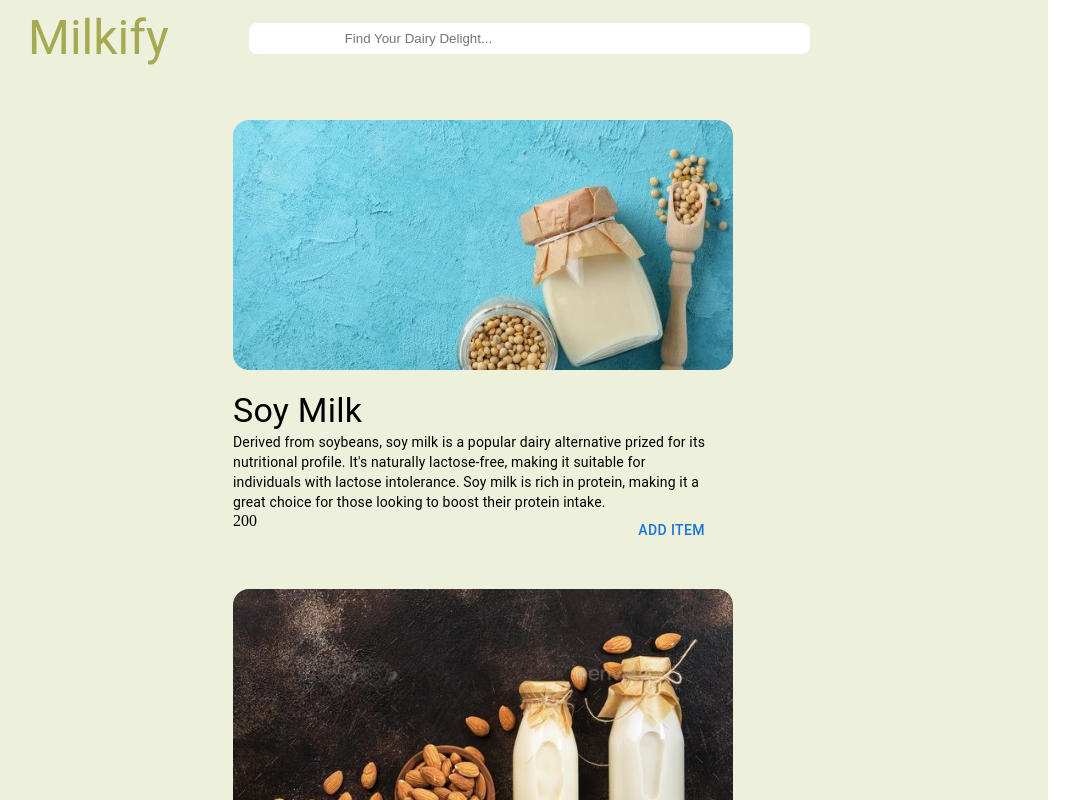
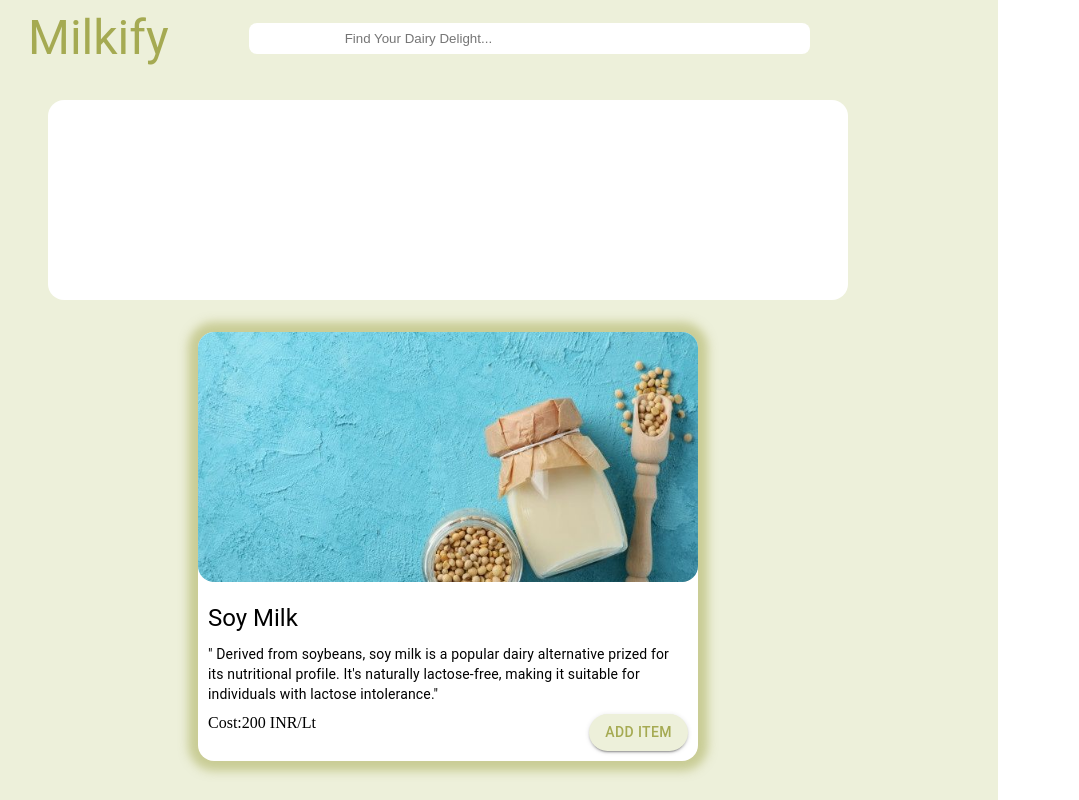
Before and after one commit to singh-ritu/Milkify, a React (Vite) app: page /menu in a window 1280 px wide. Shown: the top 800 px of the page, without its empty margins (2-1081 px from the left). Built offline with nearby package versions, Linux system fonts and the light colour scheme.

Commit message:
Added css to menu-items

```diff
--- a/src/Menu/Menu.tsx
+++ b/src/Menu/Menu.tsx
@@ -12,6 +12,8 @@ function Menu() {
           <MenuNavbar />
         </div>
         <div className="menu-items">
+          <div className="milk-category"></div>
+
           {itemsArray.map((item: itemsType) => (
             <div className="item-box">
               <div className="itemImg-container">
@@ -24,24 +26,34 @@ function Menu() {
               </div>
               <div className="item-details">
                 <div className="item-name">
-                  <Typography variant="h4" component="div">
+                  <Typography variant="h5" component="div">
                     {item.name}
                   </Typography>
                 </div>
                 <div>
                   <Typography variant="body2" component="div">
-                    {item.details}
+                    " {item.details}"
                   </Typography>
                 </div>
                 <div
                   style={{
                     display: "flex",
                     justifyContent: "space-between",
+                    paddingTop: "10px",
                   }}
                 >
-                  <div>{item.price} </div>
+                  <div>Cost:{item.price} INR/Lt</div>
                   <div>
-                    <Button>Add Item</Button>
+                    <Button
+                      variant="contained"
+                      style={{
+                        borderRadius: "24px",
+                        backgroundColor: "#edf0da",
+                        color: "#a5aa52",
+                      }}
+                    >
+                      Add Item
+                    </Button>
                   </div>
                 </div>
               </div>
--- a/src/Menu/MenuItems.ts
+++ b/src/Menu/MenuItems.ts
@@ -16,7 +16,7 @@ export let itemsArray: Array<itemsType> = [
     image: soy,
     name: "Soy Milk",
     details:
-      "Derived from soybeans, soy milk is a popular dairy alternative prized for its nutritional profile. It's naturally lactose-free, making it suitable for individuals with lactose intolerance. Soy milk is rich in protein, making it a great choice for those looking to boost their protein intake. ",
+      "Derived from soybeans, soy milk is a popular dairy alternative prized for its nutritional profile. It's naturally lactose-free, making it suitable for individuals with lactose intolerance.",
     price: 200,
   },
   {
@@ -24,7 +24,7 @@ export let itemsArray: Array<itemsType> = [
     image: almond,
     name: "Almond Milk",
     details:
-      "Made from ground almonds and water, almond milk is known for its delicate, slightly nutty flavor and creamy texture. It's lower in calories and carbohydrates compared to cow's milk, making it a favorite among those watching their calorie intake or following a low-carb diet. Almond milk is also naturally rich in vitamin E, an antioxidant that supports skin health and immune function.",
+      "Made from ground almonds and water, almond milk is known for its delicate, slightly nutty flavor and creamy texture. Almond milk is also naturally rich in vitamin E, an antioxidant that supports skin health and immune function.",
     price: 300,
   },
   {
@@ -32,7 +32,7 @@ export let itemsArray: Array<itemsType> = [
     image: coconut,
     name: "Coconut Milk",
     details:
-      " Extracted from the flesh of mature coconuts, coconut milk is prized for its rich, creamy consistency and tropical flavor. It contains healthy fats known as medium-chain triglycerides (MCTs), which are easily absorbed by the body and may provide various health benefits, including improved heart health and weight managemen",
+      " Extracted from the flesh of mature coconuts, coconut milk is prized for its rich, creamy consistency and tropical flavor. It contains healthy fats known as medium-chain triglycerides (MCTs), which are easily absorbed by the body improved heart health and weight managemen",
     price: 250,
   },
 ];
--- a/src/Menu/menu.styles.css
+++ b/src/Menu/menu.styles.css
@@ -1,5 +1,12 @@
+.milk-category {
+  width: 800px;
+  height: 200px;
+  background-color: white;
+  border-radius: 16px;
+}
+
 .menu-items {
-  width: 950px;
+  width: 900px;
   display: flex;
   flex-direction: column;
   align-items: center;
@@ -14,7 +21,9 @@
 .item-box {
   width: 500px;
   border-radius: 16px;
-  margin: 10px;
+  margin: 32px;
+  background-color: white;
+  box-shadow: 0 0 10px 10px rgba(165, 170, 82, 0.5);
 }
 .item-details {
   padding: 10px;
@@ -27,8 +36,11 @@
   background-position: center;
   border-radius: 16px;
 }
+
 .itemImg-container {
   width: 500px;
   height: 250px;
-  padding: 10px;
 }
+.item-name {
+  padding: 10px 0;
+}
```
